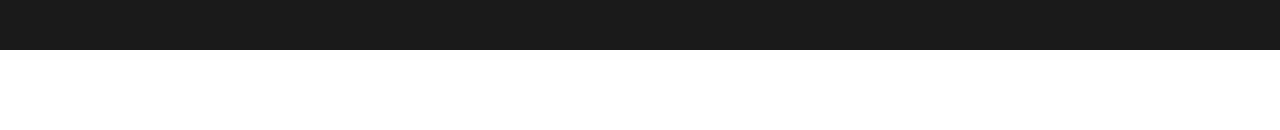
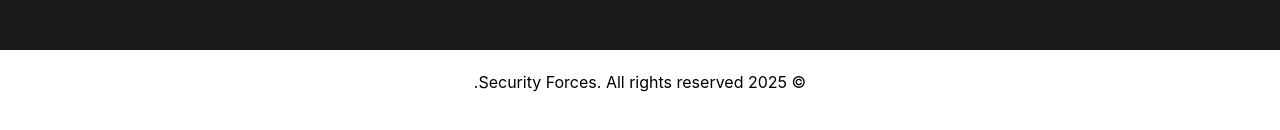
Before and after one commit to Mahmoud-Anani/Security-Forces, a React (Vite) app: page / in a window 1280 px wide. Shown: the part 750-880 px from the top of the page. Before the commit the page ends 800 px from the top, so only its background shows below. Built offline with nearby package versions, Linux system fonts and the light colour scheme; a web font is replaced by a local one.

Commit message:
feat: enhance ViewDataExcel component with improved pagination and data display; add Copyright component to layout

```diff
--- a/src/components/excel/ViewDataExcel.tsx
+++ b/src/components/excel/ViewDataExcel.tsx
@@ -3,11 +3,11 @@ import Paper from "@mui/material/Paper";
 
 import { useEffect, useState } from "react";
 
-const paginationModel = { page: 0, pageSize: 5 };
+const paginationModel = { page: 0, pageSize: 12 };
 function ViewDataExcel({ data }: any) {
   const [columns, setColumns] = useState<GridColDef[]>([]);
   const [rows, setRows] = useState<any[]>([]);
-  console.log(data);
+  // console.log(data);
 
   useEffect(() => {
     if (data.length > 0) {
@@ -18,16 +18,26 @@ function ViewDataExcel({ data }: any) {
         headerName: data[0]?.[index] || key,
         width: 200,
         renderCell: (params) => {
+          let value = params?.value ?? ""; // Ensure params and value are defined
+
+          // Convert Date objects to localized strings
+          if (value instanceof Date) {
+            value = value.toLocaleDateString("ar-EG");
+          }
+
+          const displayValue = value || `لا يوجد بيانات ${value}`; // Fallback text if value is empty
+          const isMissingData = `${displayValue}`.includes("لا يوجد");
+
           return (
             <span
-              className="text-xl "
+              className="text-xl"
               style={{
                 textAlign: "center",
-                color: !`${params.value}`.includes("لا يوجد") ? "black" : "red",
+                color: isMissingData ? "red" : "black",
                 fontWeight: "bold",
               }}
             >
-              {params.value}
+              {displayValue}
             </span>
           );
         },
@@ -64,7 +74,7 @@ function ViewDataExcel({ data }: any) {
   }, [data]);
   return (
     <>
-      <Paper sx={{ height: 400, width: "100%", direction: "rtl" }}>
+      <Paper sx={{ height: 800, width: "100%", direction: "rtl" }}>
         <DataGrid
           className={`text-right`}
           rows={rows}
--- a/src/components/layout/Navbar.tsx
+++ b/src/components/layout/Navbar.tsx
@@ -36,7 +36,7 @@ const Navbar: React.FC = () => {
         event.preventDefault(); // Prevent default behavior
         setDarkMode((prev) => !prev);
         document.body.classList.toggle("dark");
-        console.log("click");
+
 
         localStorage.setItem(
           "mode",
--- /dev/null
+++ b/src/components/layout/copyright.tsx
@@ -0,0 +1,15 @@
+import React from "react";
+
+const Copyright: React.FC = () => {
+  const currentYear = new Date().getFullYear();
+
+  return (
+    <footer
+      className={`text-center py-16`}
+    >
+      <p>© {currentYear} Security Forces. All rights reserved.</p>
+    </footer>
+  );
+};
+
+export default Copyright;
--- a/src/components/utils/popup.tsx
+++ b/src/components/utils/popup.tsx
@@ -18,13 +18,15 @@ const Popup: React.FC<PopupProps> = ({
   if (!isVisible) return null;
 
   const OnCloseButNotAddSSF = () => {
+    // document.body.style.maxHeight = "auto";
+    // document.body.style.overflow = "auto";
     onClose();
   };
 
   // eslint-disable-next-line react-hooks/rules-of-hooks
   useEffect(() => {
-    document.body.style.maxHeight = "100vh";
-    document.body.style.overflow = "hidden";
+    // document.body.style.maxHeight = "100vh";
+    // document.body.style.overflow = "hidden";
   }, []);
 
   return (
--- a/src/main.tsx
+++ b/src/main.tsx
@@ -15,9 +15,8 @@ import "@fontsource/roboto/500.css";
 import "@fontsource/roboto/700.css";
 import { BrowserRouter } from "react-router";
 
-
 import "react-datepicker/dist/react-datepicker.css";
-
+import Copyright from "./components/layout/copyright.tsx";
 
 if ("serviceWorker" in navigator) {
   navigator.serviceWorker.register("/sw.js");
@@ -55,6 +54,7 @@ createRoot(document.getElementById("root")!).render(
               <Navbar />
               <Sidebar />
               <App />
+              <Copyright />
             </StyledEngineProvider>
           </RecoilRoot>
         </BrowserRouter>
--- a/src/routes/seniordate.tsx
+++ b/src/routes/seniordate.tsx
@@ -277,7 +277,6 @@ export default function SeniorDate() {
           // action={handleFormSubmit}
           onSubmit={(e) => {
             e.preventDefault();
-            console.log("tex");
 
             if (ref.current) {
               handleFormSubmit(new FormData(ref.current));
--- a/src/stores/seniorDate.ts
+++ b/src/stores/seniorDate.ts
@@ -1,5 +1,6 @@
 import { atom } from "recoil";
 
+// Popup
 const nameSSFState = atom({
   key: "nameSSFState",
   default: "",
@@ -24,6 +25,7 @@ export const workbookDataState = atom({
   key: "workbookDataState",
   default: [],
 });
+// Popup
 export const enterPasswordAppState = atom({
   key: "enterPasswordAppState",
   default: false,
```
